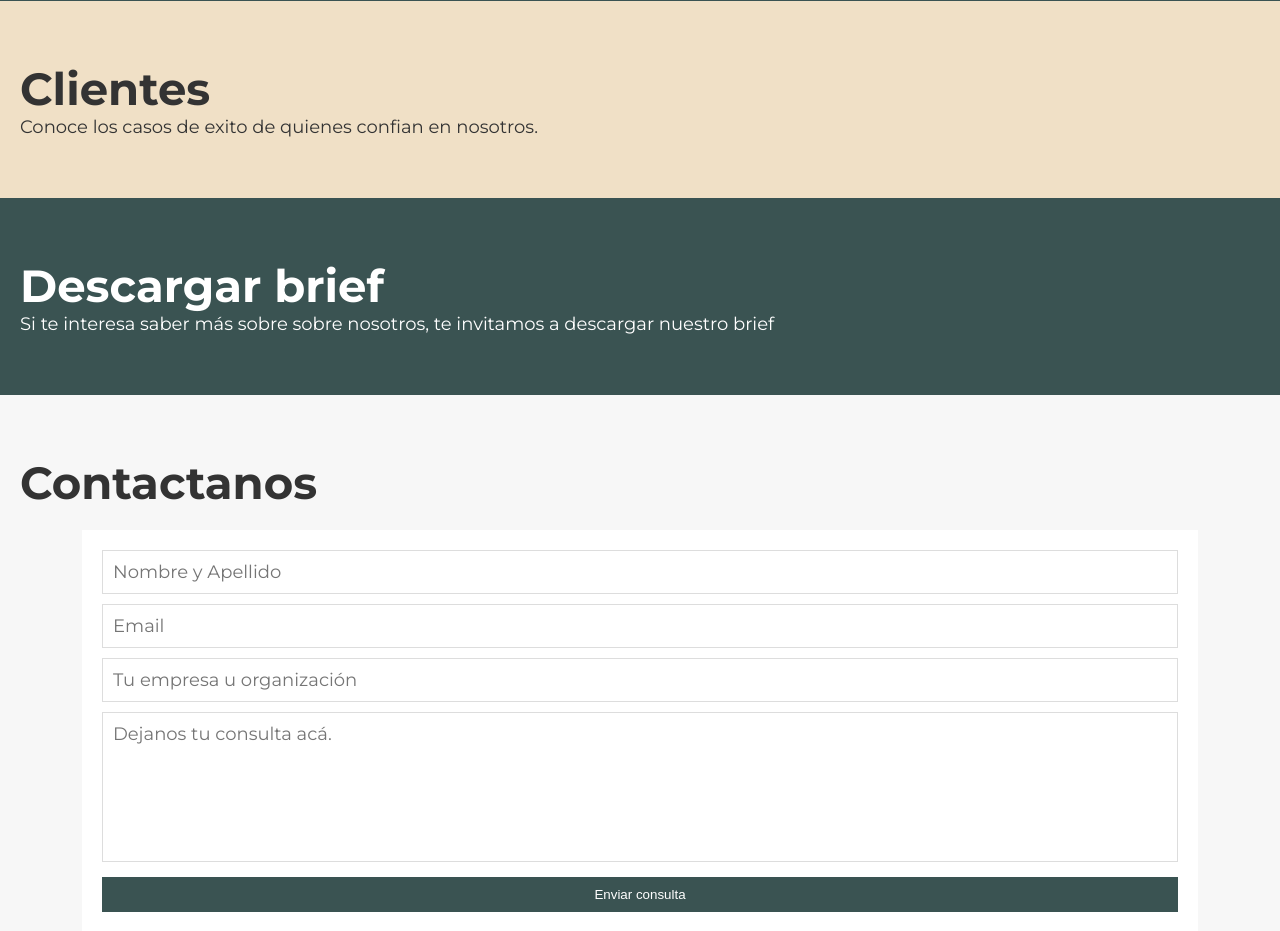
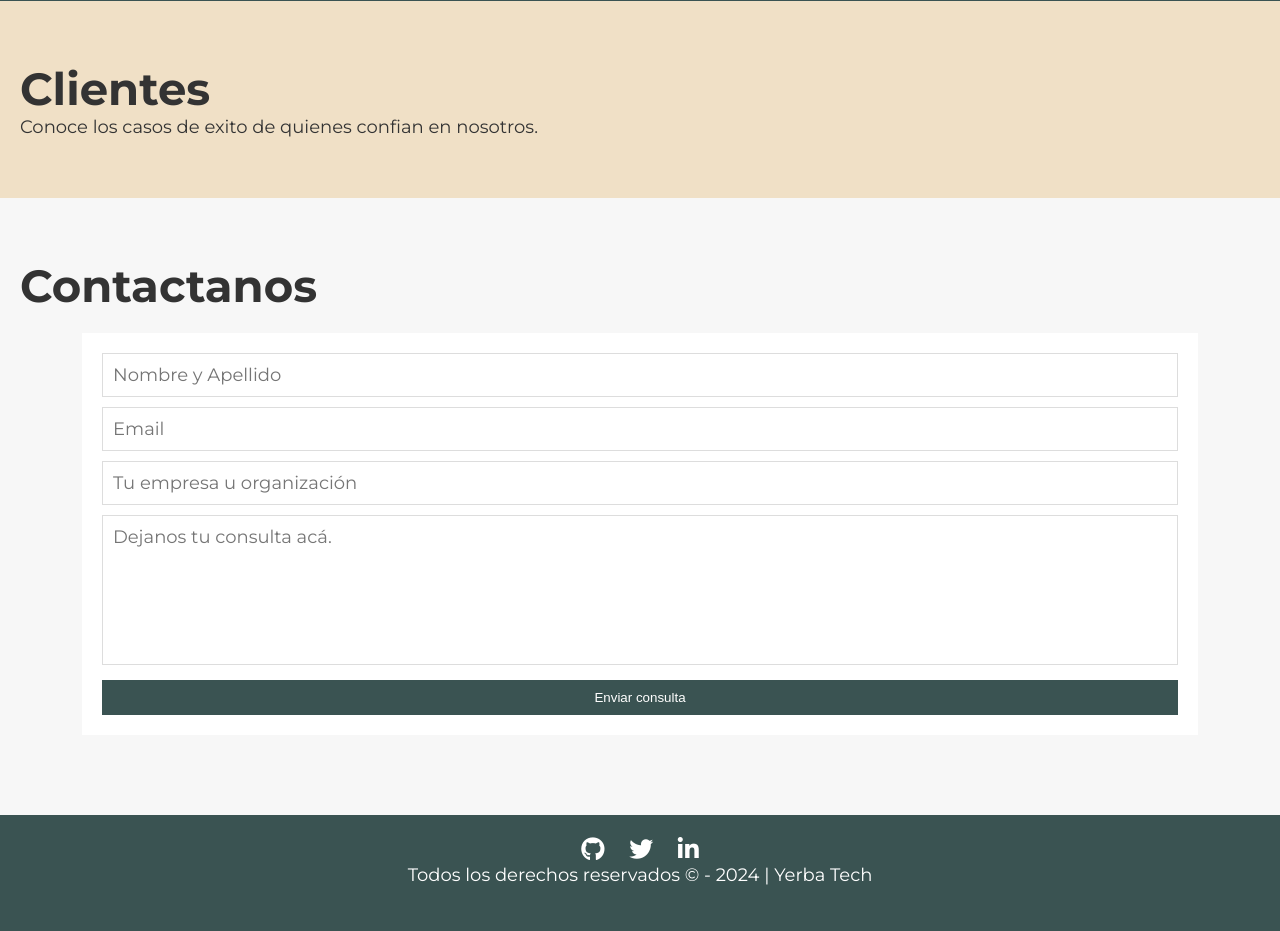
Before and after one commit to Yerba-Tech/website, a PHP site: page / in a window 1280 px wide. Shown: the part 1194-2125 px from the top of the page. After the commit the page ends 2079 px from the top, so only its background shows below. Run offline with PHP 8.4, Linux system fonts and the light colour scheme; some libraries are stand-ins or nearby versions.

Commit message:
Edite el brief

```diff
--- a/assets/css/leaf.css
+++ b/assets/css/leaf.css
@@ -10,7 +10,7 @@
 .leaf {
     width: 50px;
     height: 50px;
-    background-image: url('../leaf.png');
+    background-image: url('../assets/images/leaf.png');
     background-size: contain;
     background-repeat: no-repeat;
     position: absolute;
--- a/index.html
+++ b/index.html
@@ -34,7 +34,7 @@
     <header class="header">
       <nav class="navbar">
         <a href="#home" class="header_logo">
-          <img src="./assets/yerba-tech-logo.png" alt="yerba-tech-logo" />
+          <img src="./assets/images//yerba-tech-logo.png" alt="yerba-tech-logo" />
         </a>
         <button class="btn_hamburger" id="button_navbar">
           <img
@@ -56,7 +56,7 @@
             <a href="#clients">Clientes</a>
           </li>
           <li>
-            <a href="#download">Brief</a>
+            <a href="./brief.pdf" target="_blank">Brief</a>
           </li>
           <li>
             <a href="#contact">Contacto</a>
@@ -88,12 +88,6 @@
       <p>Conoce los casos de exito de quienes confian en nosotros.</p>
     </section>
 
-    <!-- BRIEF SECTION -->
-    <section id="download" class="download-section">
-      <h2>Descargar brief</h2>
-      <p>Si te interesa saber más sobre sobre nosotros, te invitamos a descargar nuestro brief</p>
-    </section>
-
     <!-- CONTACT SECTION -->
     <section id="contact" class="contact-section">
       <h2>Contactanos</h2>
```
Also changed, not shown: assets/images/brief.png (added), assets/images/leaf.png (renamed from assets/leaf.png), assets/images/yerba-tech-logo.png (renamed from assets/yerba-tech-logo.png), 1 other file.
